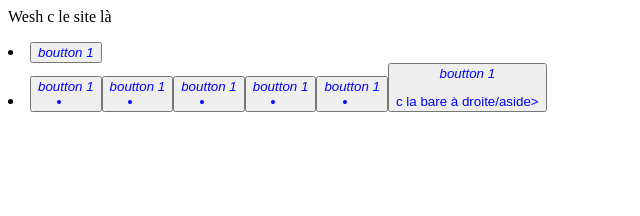
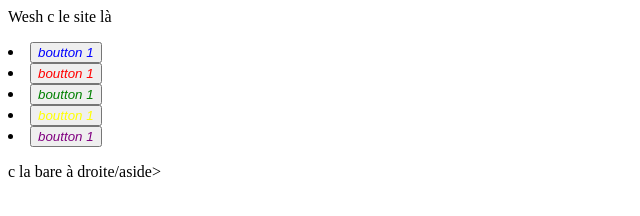
Before and after one commit to Mateofsr/site1, a plain HTML site: page index.html in a window 1280 px wide. Shown: the whole page, without its empty margins (0-640 px from the left). Drawn offline with Linux system fonts and the light colour scheme.

Commit message:
Update index.html

```diff
--- a/index.html
+++ b/index.html
@@ -4,13 +4,12 @@
   <head>Wesh c le site là
     </head>
     <body>
-      <p><li><button style="color:blue;"><em>boutton 1</em></button></li>
-        <li><button style="color:blue;"><em>boutton 1</em></button</li>
-        <li><button style="color:blue;"><em>boutton 1</em></button</li>
-        <li><button style="color:blue;"><em>boutton 1</em></button</li>
-        <li><button style="color:blue;"><em>boutton 1</em></button</li>
-        <li><button style="color:blue;"><em>boutton 1</em></button</li>
-        <li><button style="color:blue;"><em>boutton 1</em></button</li>
+      <p>
+        <li><button style="color:blue;"><em>boutton 1</em></button></li>
+        <li><button style="color:red;"><em>boutton 1</em></button></li>
+        <li><button style="color:green;"><em>boutton 1</em></button></li>
+        <li><button style="color:yellow;"><em>boutton 1</em></button></li>
+        <li><button style="color:purple;"><em>boutton 1</em></button></li>
 
       </p>
       <aside>                                                                                                                               c la bare à droite/aside>
```
